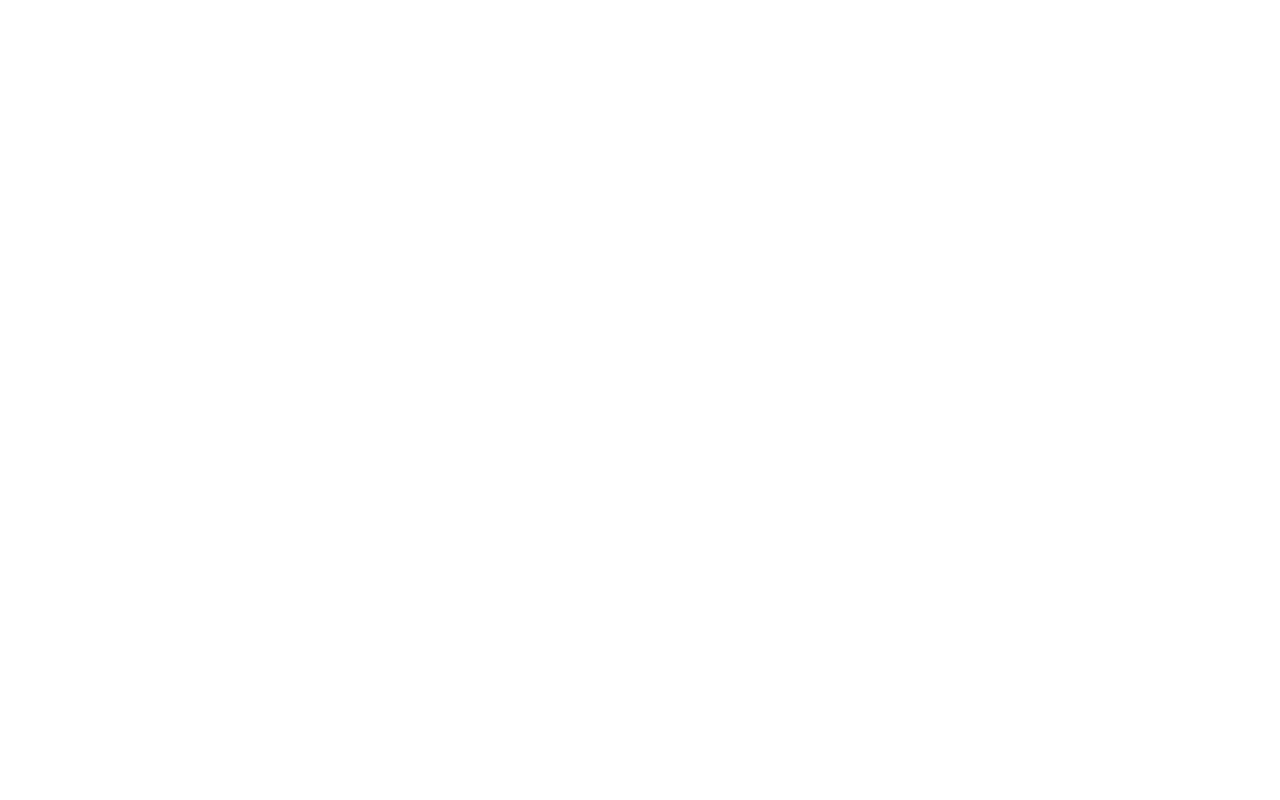
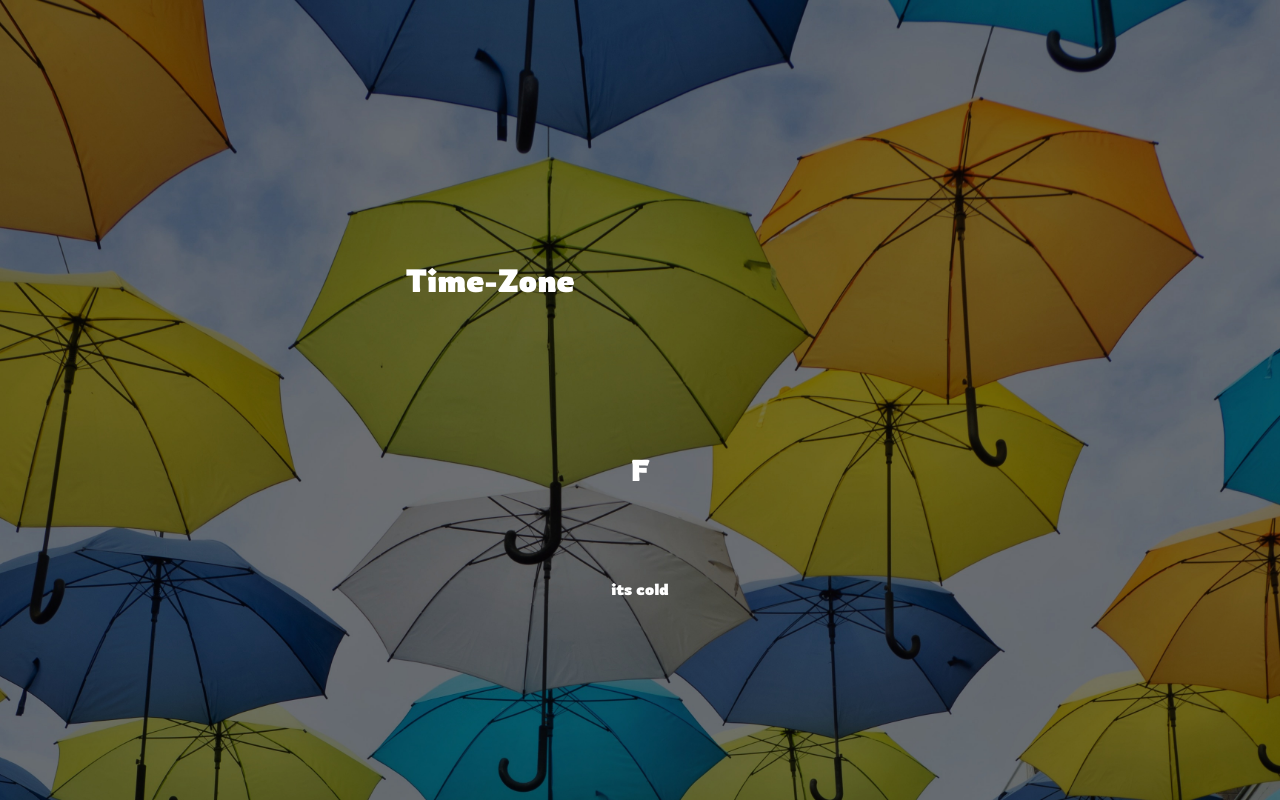
Before and after one commit to mihirverma7781/Weatherapp, a plain HTML site: page index.html in a window 1280 px wide. Drawn offline with Linux system fonts and the light colour scheme; the site is published under a folder, as on GitHub Pages, so addresses that start at the root find nothing.

Commit message:
weatger webapp

```diff
--- a/style.css
+++ b/style.css
@@ -10,7 +10,7 @@ body{
     flex-direction: column;
     align-items: center;
     font-family: 'Rowdies', cursive;
-    background-image: url('/wim-van-t-einde-uj7eb7CgqRk-unsplash-01.jpeg');
+    background-image: url('wim-van-t-einde-uj7eb7CgqRk-unsplash-01.jpeg');
     background-size: cover;
     background-repeat: no-repeat;
     color: rgb(255, 255, 255);
```
